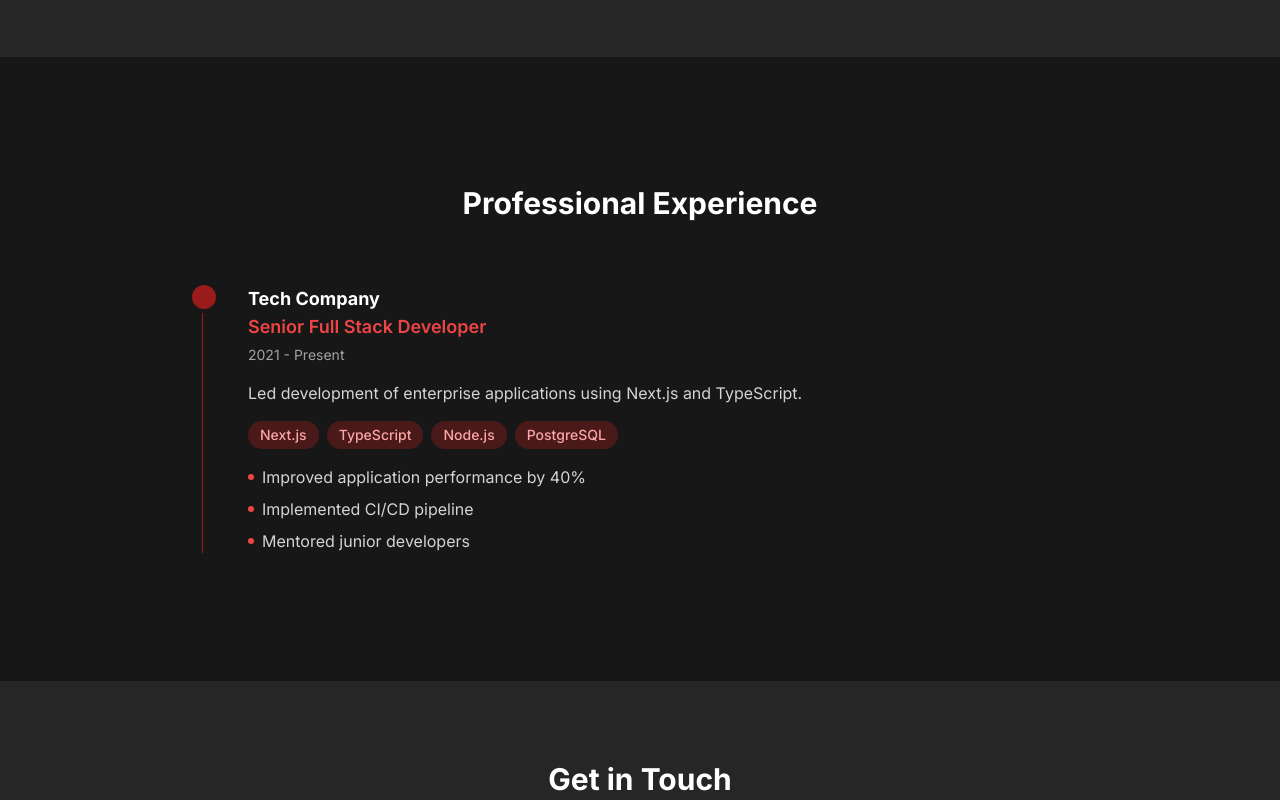
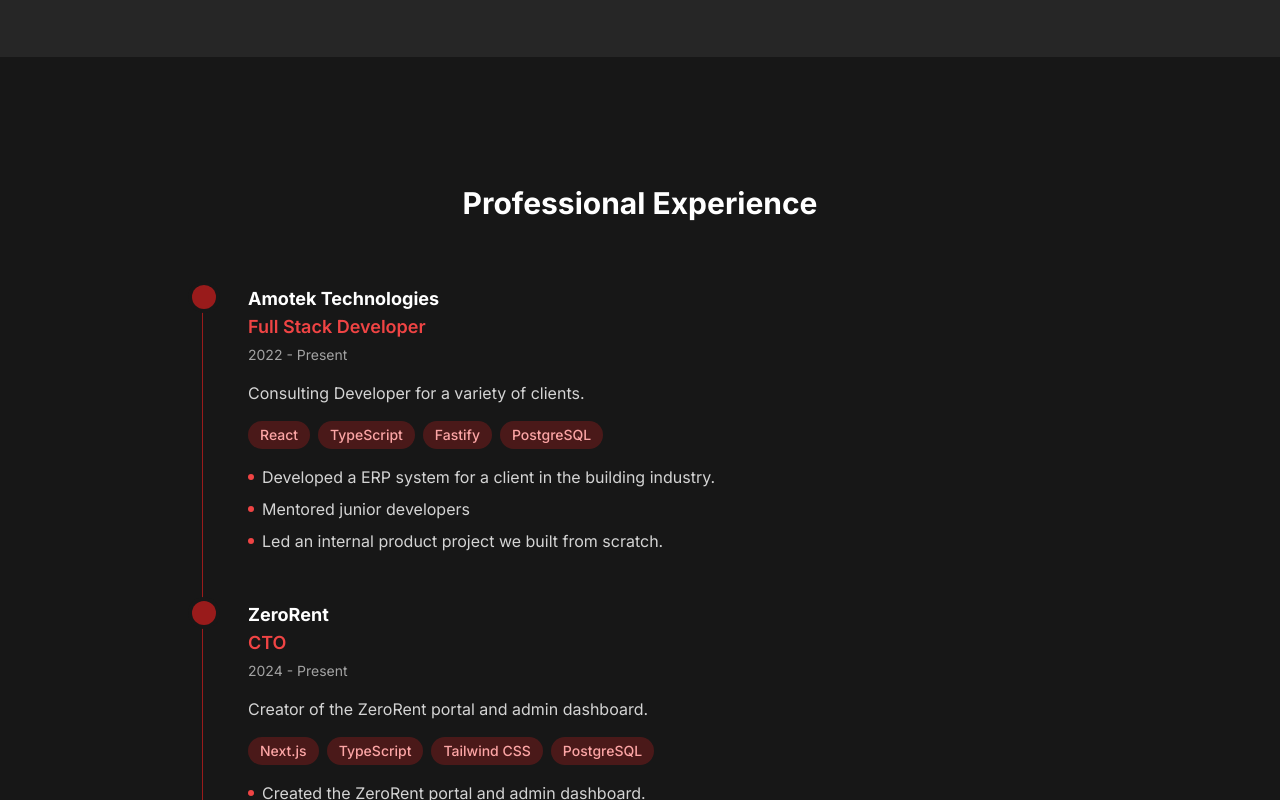
Before and after one commit to Atif-Amotek/portfolio, a Next.js app: page / in a window 1280 px wide. Shown: the part 2000-2800 px from the top of the page. Built offline with nearby package versions, Linux system fonts and the light colour scheme.

Commit message:
Updated the experiences component

```diff
--- a/src/components/experiences.tsx
+++ b/src/components/experiences.tsx
@@ -5,18 +5,38 @@
 
 const experiences = [
   {
-    company: 'Tech Company',
-    role: 'Senior Full Stack Developer',
-    duration: '2021 - Present',
-    description: 'Led development of enterprise applications using Next.js and TypeScript.',
-    technologies: ['Next.js', 'TypeScript', 'Node.js', 'PostgreSQL'],
+    company: 'Amotek Technologies',
+    role: 'Full Stack Developer',
+    duration: '2022 - Present',
+    description: 'Consulting Developer for a variety of clients.',
+    technologies: ['React', 'TypeScript', 'Fastify', 'PostgreSQL'],
     achievements: [
-      'Improved application performance by 40%',
-      'Implemented CI/CD pipeline',
+      'Developed a ERP system for a client in the building industry.',
       'Mentored junior developers',
+      'Led an internal product project we built from scratch.',
     ],
   },
-  // Add more experiences here
+  {
+    company: 'ZeroRent',
+    role: 'CTO',
+    duration: '2024 - Present',
+    description: 'Creator of the ZeroRent portal and admin dashboard.',
+    technologies: ['Next.js', 'TypeScript', 'Tailwind CSS', 'PostgreSQL'],
+    achievements: [
+      'Created the ZeroRent portal and admin dashboard.',
+    ],
+  },
+  {
+    company: 'Solvify',
+    role: 'Chief Nerd',
+    duration: '2023 - Present',
+    description: 'Helping business scale using IT.',
+    technologies: ['Next.js', 'TypeScript', 'Tailwind CSS', 'PostgreSQL'],
+    achievements: [
+      'Developed a management system for a client in the automotive industry.',
+      'Developed a SaaS application for dealerships'
+    ],
+  },
 ]
 
 export const Experience = () => {
@@ -36,6 +56,7 @@
           Professional Experience
         </motion.h2>
         <div className="relative mx-auto max-w-4xl">
+          <div className="absolute left-2.5 top-3 bottom-3 w-px bg-red-200 dark:bg-red-800" />
           {experiences.map((exp, index) => (
             <motion.div
               key={index}
@@ -45,7 +66,6 @@
               className="relative mb-12 flex gap-8 last:mb-0"
             >
               <div className="relative flex-none">
-                <div className="absolute left-2.5 top-0 h-full w-px bg-red-200 dark:bg-red-800" />
                 <div className="relative z-10 h-6 w-6 rounded-full bg-red-800 ring-4 ring-white dark:ring-neutral-900" />
               </div>
               <div className="flex-1">
```
